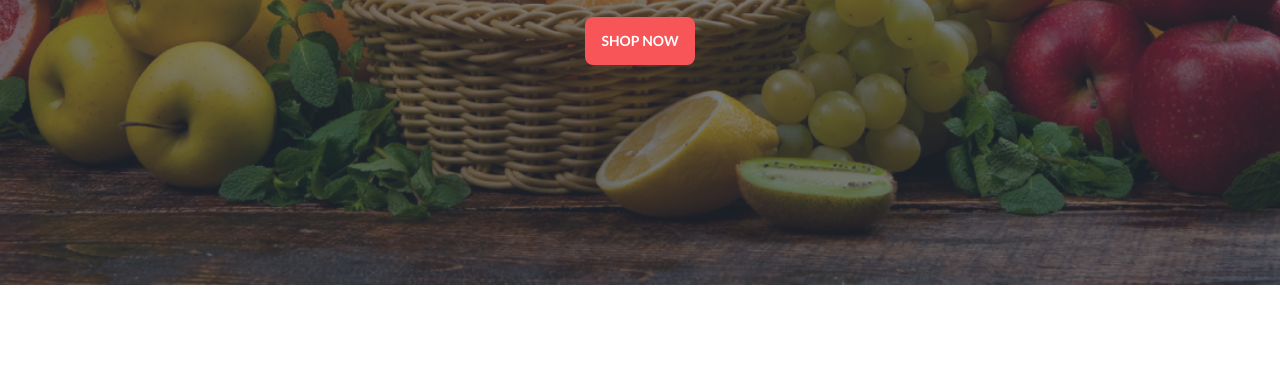
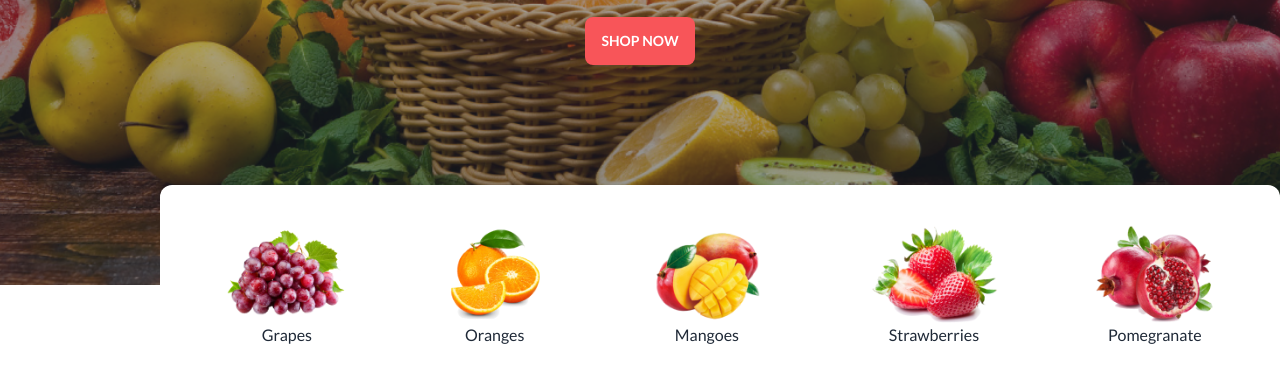
Before and after one commit to JannatunNaeem2012/3rd-assignment-fruit, a plain HTML site: page index.html in a window 1280 px wide. Shown: the part 587-970 px from the top of the page. Before the commit the page ends 878 px from the top, so only its background shows below. Drawn offline with nearby package versions, Linux system fonts and the light colour scheme; grey boxes are pictures that could not be loaded.

Commit message:
fruits display section added

```diff
--- a/index.html
+++ b/index.html
@@ -82,13 +82,15 @@
             </div>
         </div>
 
+        <!-- carousel  and fruits-->
+        <div class="relative">
             <!-- carousel -->
             <div class="carousel w-full lg:min-h-[calc(100vh-100px)]">
 
                 <!-- slide-1 -->
                 <div id="slide1" class="hero carousel-item relative w-full"
                     style="background-image: url('./images/banner1.png');">
-                <div class="hero-overlay bg-opacity-60"></div>
+                    <div class="hero-overlay bg-opacity-40"></div>
                     <div class="hero-content text-center text-neutral-content">
                         <div class="max-w-2xl">
                             <h1 class="mb-5 text-xl lg:text-7xl font-extrabold text-white">Exotic tastes at your doorstep
@@ -106,7 +108,7 @@
                 <!-- slide-2 -->
                 <div id="slide2" class="hero carousel-item relative w-full"
                     style="background-image: url('./images/banner2.png');">
-                <div class="hero-overlay bg-opacity-60"></div>
+                    <div class="hero-overlay bg-opacity-40"></div>
                     <div class="hero-content text-center text-neutral-content">
                         <div class="max-w-2xl">
                             <h1 class="mb-5 text-xl lg:text-7xl font-extrabold text-white">Exotic tastes at your doorstep
@@ -123,7 +125,7 @@
                 <!-- slide-3 -->
                 <div id="slide3" class="hero carousel-item relative w-full"
                     style="background-image: url('./images/banner3.png');">
-                <div class="hero-overlay bg-opacity-60"></div>
+                    <div class="hero-overlay bg-opacity-40"></div>
                     <div class="hero-content text-center text-neutral-content">
                         <div class="max-w-2xl">
                             <h1 class="mb-5 text-xl lg:text-7xl font-extrabold text-white">Exotic tastes at your doorstep
@@ -139,7 +141,7 @@
                 </div>
                 <!-- slide-4 -->
                 <div id="slide4" class="hero carousel-item relative w-full" style="background-image: url('./images/banner4.png');">
-                <div class="hero-overlay bg-opacity-60"></div>
+                    <div class="hero-overlay bg-opacity-40"></div>
                     <div class="hero-content text-center text-neutral-content">
                       <div class="max-w-2xl">
                         <h1 class="mb-5 text-xl lg:text-7xl font-extrabold text-white">Exotic tastes at your doorstep</h1>
@@ -153,9 +155,33 @@
                     </div>
                 </div>
             </div>
+            <!-- fruits names section -->
+            <div class="hidden lg:flex lg:bg-white lg:px-16 lg:py-10 gap-24 lg:flex-row justify-center rounded-xl absolute -bottom-24 left-40">
+                <div class="text-center">
+                    <img src="images/fruit1.png" alt="">
+                    <p>Grapes</p>
+                </div>
+                <div class="text-center">
+                    <img src="images/fruit2.png" alt="">
+                    <p>Oranges</p>
+                </div>
+                <div class="text-center">
+                    <img src="images/fruit3.png" alt="">
+                    <p>Mangoes</p>
+                </div>
+                <div class="text-center">
+                    <img src="images/fruit4.png" alt="">
+                    <p>Strawberries</p>
+                </div>
+                <div class="text-center">
+                    <img src="images/fruit5.png" alt="">
+                    <p>Pomegranate</p>
+                </div>
+            </div>
+        </div>
 
     </header>
-    <main>
+    <main class="container mx-auto">
 
     </main>
     <footer>
```
Lines whose indentation alone changed are shown as unchanged.
